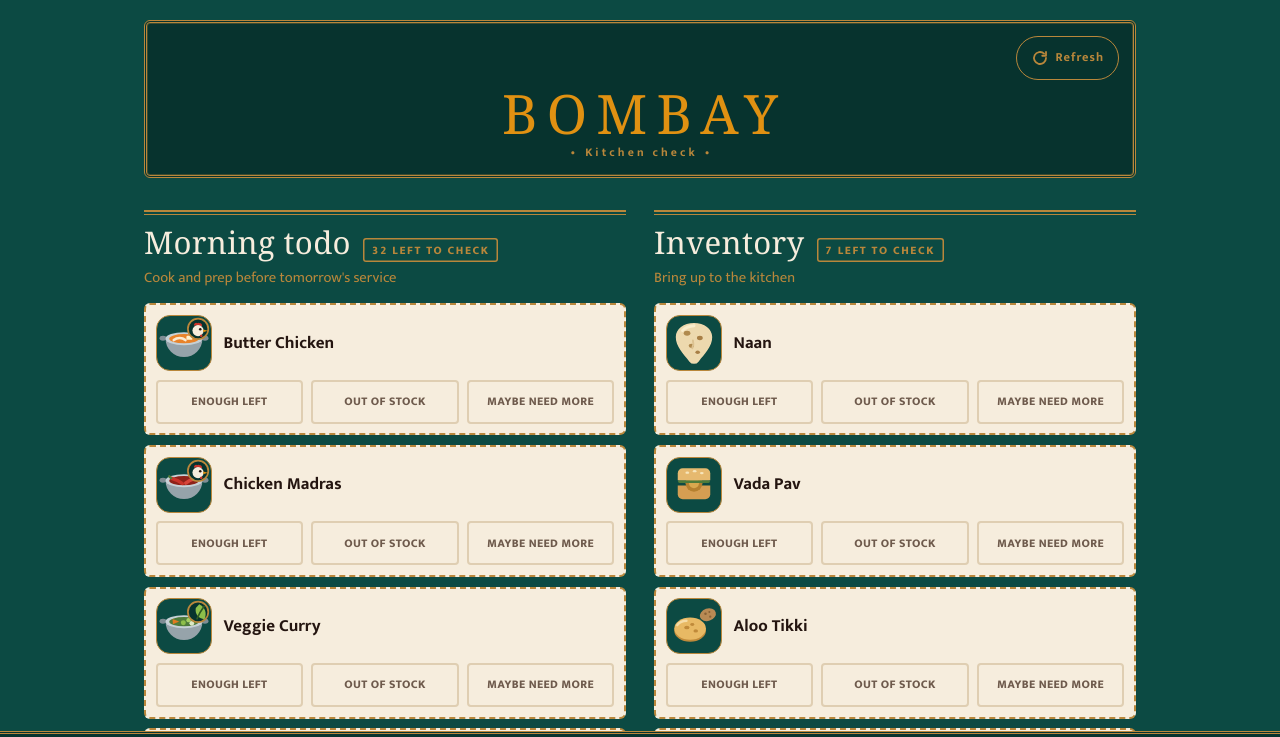
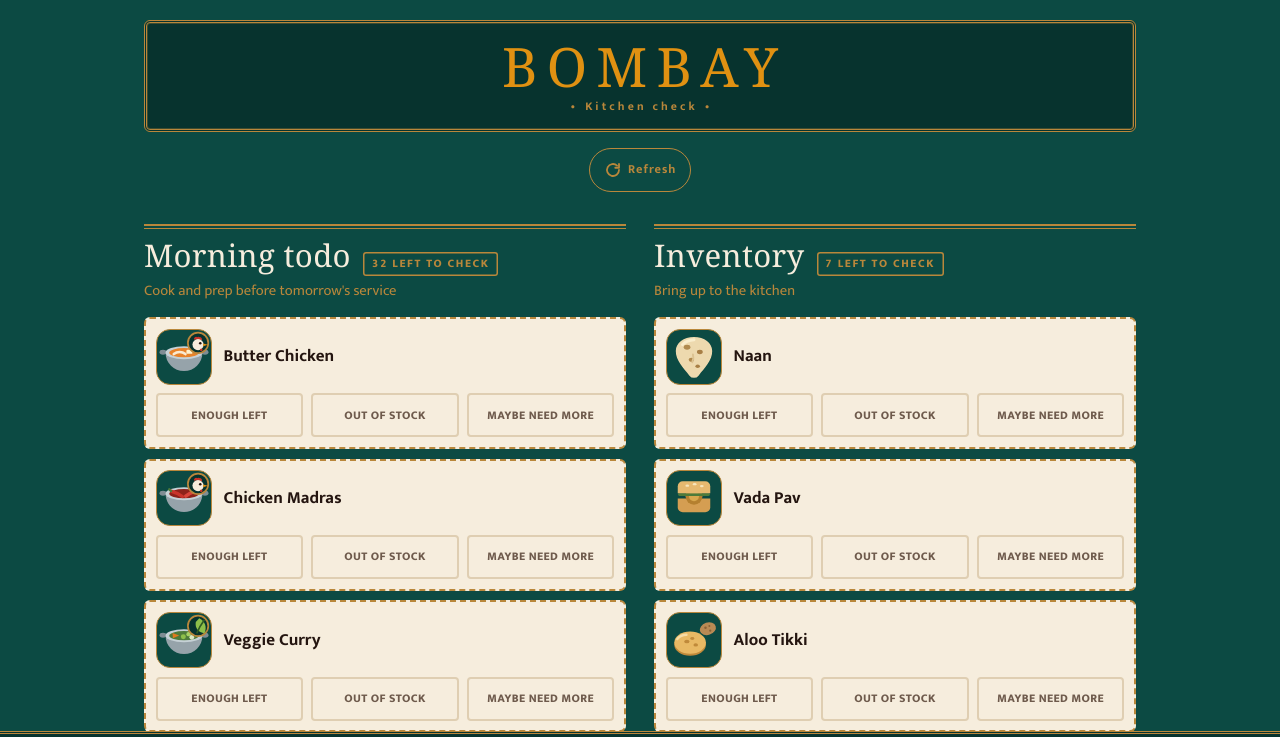
Before and after one commit to Pouri96/bombay-kitchen, a plain HTML site: page index.html in a window 1280 px wide. Shown: the top 737 px of the page. Drawn offline with Linux system fonts and the light colour scheme; a web font is replaced by a local one.

Commit message:
Garlic paste before ginger paste; centre refresh button below the sign
Co-Authored-By: Claude Sonnet 5.5 <noreply@anthropic.com>
Claude-Session: https://claude.ai/code/session_019tFzb3p5MVMxZcjGc6TqMQ

```diff
--- a/index.html
+++ b/index.html
@@ -103,9 +103,10 @@ p{text-wrap:pretty;margin:0}
   text-align:center;
   box-shadow:inset 0 0 0 1px rgba(185,135,59,.3);
 }
+.refresh-wrap{display:flex;justify-content:center;margin-top:1rem}
 .refresh{
-  display:flex;margin:-.35rem -.1rem .5rem auto;
-  align-items:center;align-items:center;gap:.4rem;
+  display:inline-flex;
+  align-items:center;gap:.4rem;
   min-height:44px;padding:0 .85rem;
   background:transparent;color:var(--brass);
   border:1.5px solid var(--brass);border-radius:999px;
@@ -747,13 +748,16 @@ dialog::backdrop{background:rgba(4,22,19,.72)}
 
 <div class="wrap">
   <header class="sign">
+    <h1>BOMBAY</h1>
+    <p class="tag">Kitchen check</p>
+  </header>
+
+  <div class="refresh-wrap">
     <button class="refresh" id="refresh" type="button" aria-label="Refresh and clear every answer">
       <svg viewBox="0 0 24 24" aria-hidden="true" fill="none" stroke="currentColor" stroke-width="2.4" stroke-linecap="round" stroke-linejoin="round"><path d="M20 12a8 8 0 1 1-2.6-5.9"/><path d="M20 4v5h-5"/></svg>
       Refresh
     </button>
-    <h1>BOMBAY</h1>
-    <p class="tag">Kitchen check</p>
-  </header>
+  </div>
 
   <main class="cols" id="cols"></main>
 </div>
@@ -819,8 +823,8 @@ dialog::backdrop{background:rgba(4,22,19,.72)}
         {id:"chopped-spring-onion",name:"Chopped Spring Onion"},
         {id:"chopped-carrot",      name:"Chopped Carrot"},
         {id:"chopped-cucumber",    name:"Chopped Cucumber"},
+        {id:"garlic-paste",        name:"Garlic Paste"},
         {id:"ginger-paste",        name:"Ginger Paste"},
-        {id:"garlic-paste",        name:"Garlic Paste"},
         {id:"prawn-curry",         name:"Prawn Curry"},
         {id:"prawn-chilli",        name:"Prawn Chilli"},
         {id:"chicken-chilli",      name:"Chicken Chilli"},
--- a/sw.js
+++ b/sw.js
@@ -1,5 +1,5 @@
 /* Offline cache. The kitchen wifi is not the thing this should depend on. */
-var CACHE = "bombay-kitchen-v8";
+var CACHE = "bombay-kitchen-v9";
 var CORE = ["./", "./index.html", "./manifest.webmanifest", "./icon-192.png"];
 
 self.addEventListener("install", function (e) {
```
